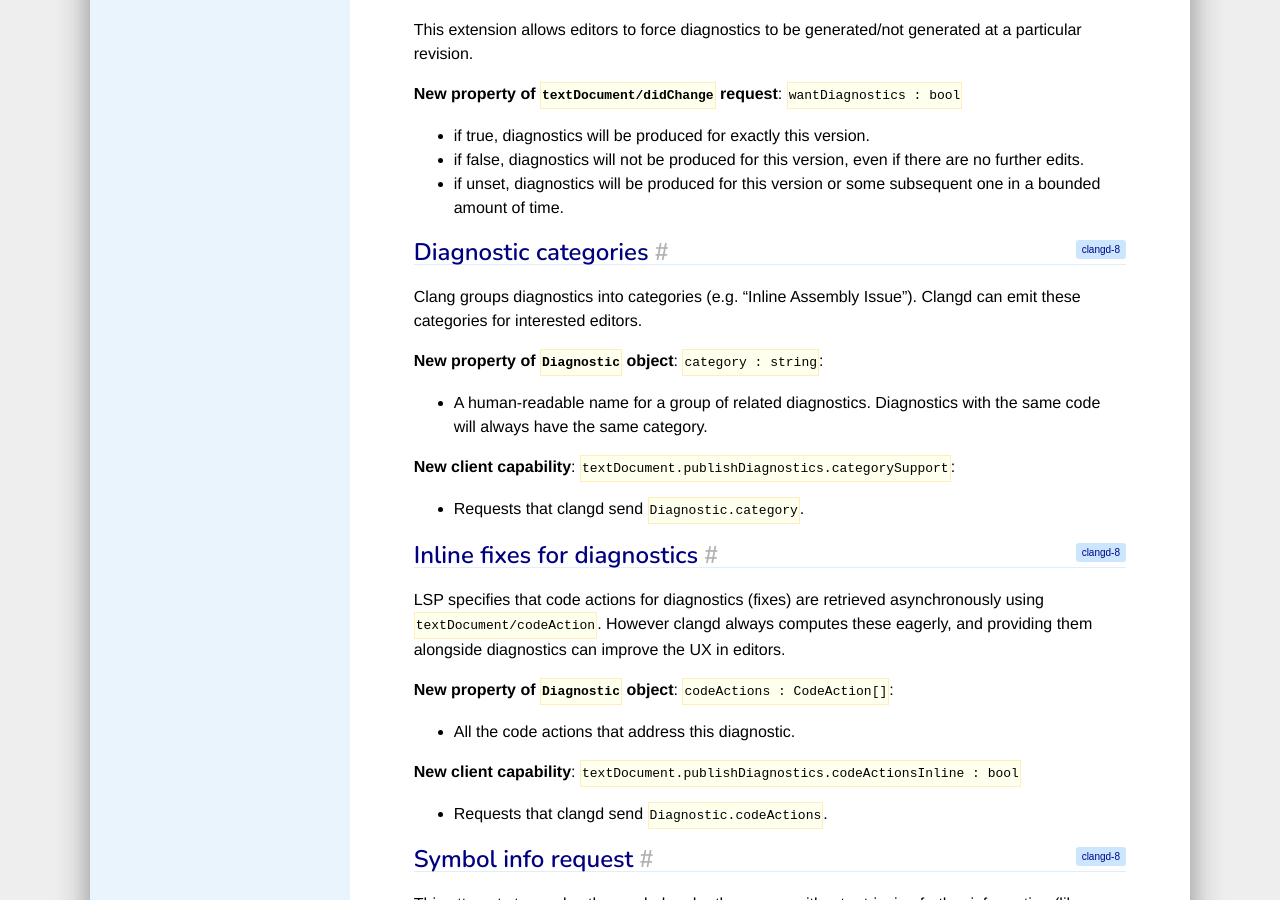
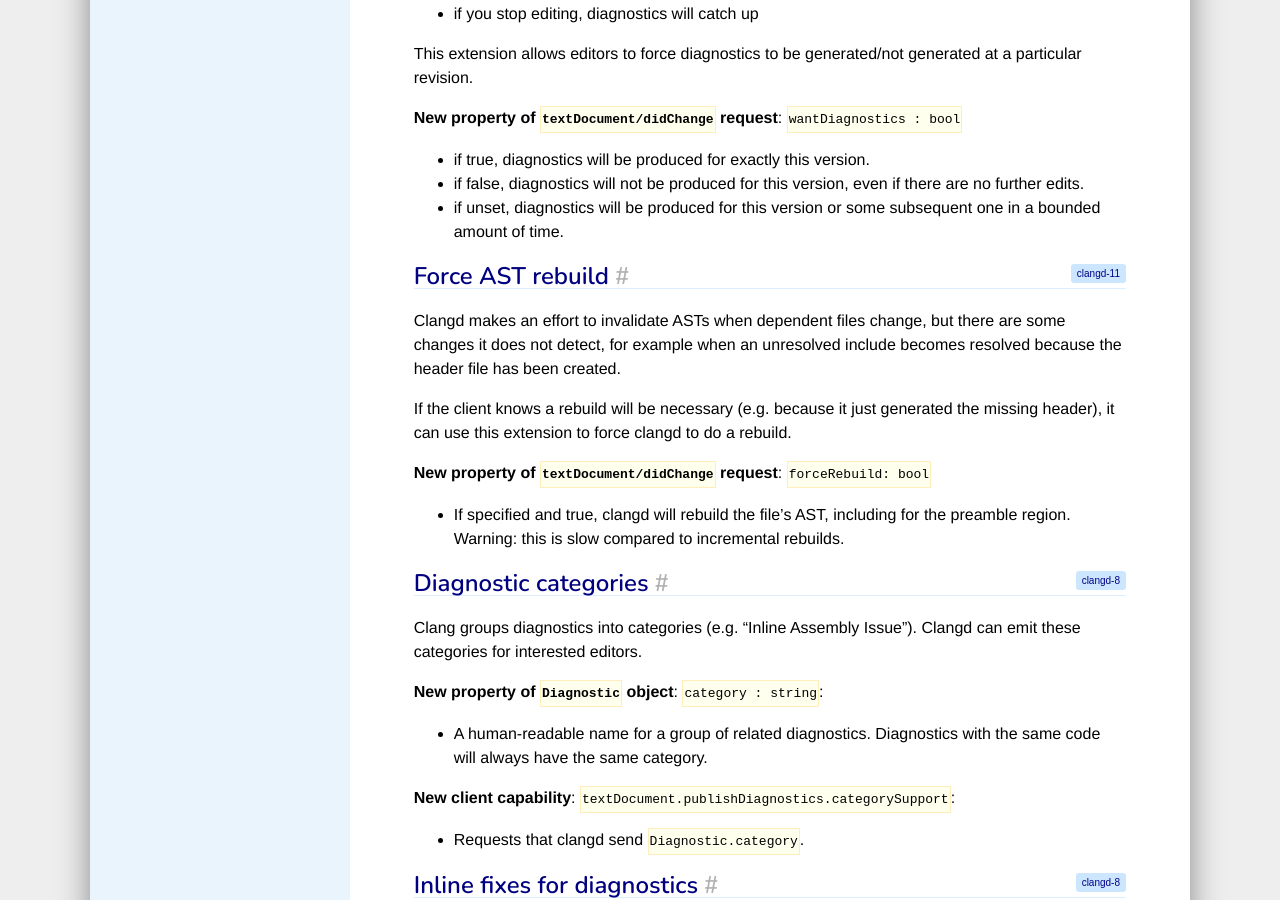
Before and after one commit to llvm/clangd-www, a Jekyll site: the page built from extensions.md, in a window 1280 px wide and 900 px high, scrolled down 2044 px. Built offline with Jekyll 4.4.1, drawn with Linux system fonts in a browser that asks for light colours; our own code applies the rules of GitHub Pages for plain Markdown files.

Commit message:
Document the forceRebuild extension

```diff
--- a/extensions.md
+++ b/extensions.md
@@ -87,6 +87,22 @@ at a particular revision.
    are no further edits.
  - if unset, diagnostics will be produced for this version or some subsequent
    one in a bounded amount of time.
+
+## Force AST rebuild
+{:.v11}
+
+Clangd makes an effort to invalidate ASTs when dependent files change, but
+there are some changes it does not detect, for example when an unresolved
+include becomes resolved because the header file has been created.
+
+If the client knows a rebuild will be necessary (e.g. because it just
+generated the missing header), it can use this extension to force clangd to
+do a rebuild.
+
+**New property of `textDocument/didChange` request**: `forceRebuild: bool`
+ - If specified and true, clangd will rebuild the file's AST, including
+   for the preamble region. Warning: this is slow compared to incremental
+   rebuilds.
 
 ## Diagnostic categories
 {:.v8}
```
